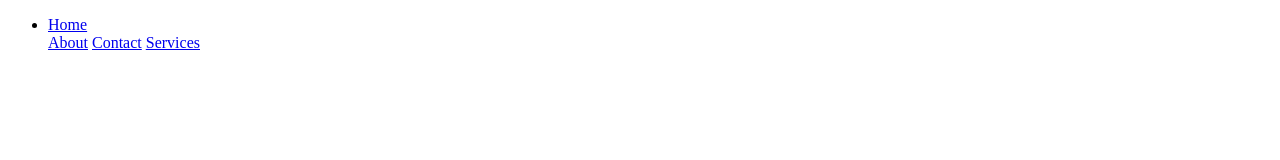
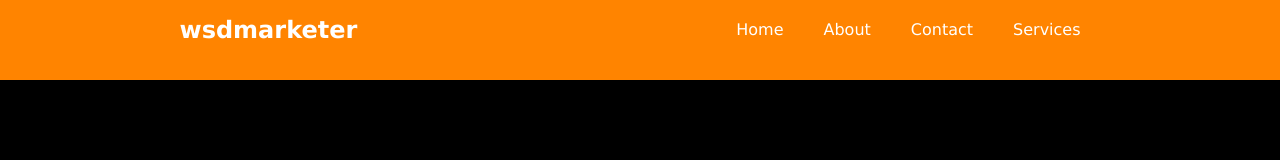
Before and after one commit to wsdmarketer/wsdmarketer.github.io, a website: page index.html in a window 1280 px wide. Drawn offline with Linux system fonts and the light colour scheme.

Commit message:
basic_Style_Added

```diff
--- a/index.html
+++ b/index.html
@@ -1,21 +1,31 @@
 <!DOCTYPE html>
 <html lang="en">
   <head>
-    <meta charset="UTF-8">
-    <meta http-equiv="X-UA-Compatible" content="IE=edge">
-    <meta name="viewport" content="width=device-width, initial-scale=1.0">
+    <meta charset="UTF-8" />
+    <meta http-equiv="X-UA-Compatible" content="IE=edge" />
+    <meta name="viewport" content="width=device-width, initial-scale=1.0" />
     <title>wsdmarketer - Full Stack Digital Marketing Expert</title>
+    <link rel="stylesheet" href="style.css">
   </head>
   <body>
     <div class="header">
       <nav class="nav">
+        <div class="logo">
+           <a href="https://wsdmarketer.me"> <h1>wsdmarketer</h1></a>
+        </div>
         <ul class="nav_ul">
-                <li class="nav_li">
-                    <a href="https://wsdmarketer.me">Home</a></li>
+          <li class="nav_li" id="li1">
+            <a href="https://wsdmarketer.me">Home</a>
+          </li>
+          <li class="nav_li" id="li2">
             <a href="https://wsdmarketer.me">About</a>
+          </li>
+          <li class="nav_li" id="li3">
             <a href="https://wsdmarketer.me">Contact</a>
+          </li>
+          <li class="nav_li" id="li4">
             <a href="https://wsdmarketer.me">Services</a>
-
+          </li>
         </ul>
       </nav>
     </div>
--- /dev/null
+++ b/style.css
@@ -0,0 +1,67 @@
+* {
+  margin: 0;
+  padding: 0;
+  box-sizing: border-box;
+}
+
+body {
+  background: black;
+}
+
+.header {
+  height: 80px;
+  color: white;
+  background: rgb(255, 132, 0);
+  box-shadow: 0 4px 3px rgba(0, 0, 0, 0.07) drop-shadow(0 2px 2px rgba(0, 0, 0, 0.06));
+}
+.header .nav {
+  display: flex;
+  justify-content: space-around;
+  align-items: center;
+}
+.header .nav .logo a {
+  color: white;
+  font-family: "verdana";
+  text-decoration: none;
+  cursor: pointer;
+}
+.header .nav .logo h1 {
+  font-family: "verdana";
+}
+.header nav .nav_ul {
+  display: flex;
+}
+.header nav .nav_ul .nav_li {
+  margin: 20px;
+  list-style: none;
+}
+.header nav .nav_ul .nav_li a {
+  text-decoration: none;
+  color: white;
+  font-family: "verdana";
+  cursor: pointer;
+  transform: translateY(30);
+}
+.header nav .nav_ul .nav_li a:hover {
+  background-color: orange;
+  padding: 5px 5px;
+  transition: all 0.4s;
+  border-radius: 2px;
+}
+
+@media (max-width: 580px) {
+  .header {
+    height: 120px;
+  }
+  .nav {
+    display: flex;
+    justify-content: space-around;
+    align-items: center;
+    flex-direction: column;
+  }
+  .nav .logo {
+    margin-top: 20px;
+  }
+}
+
+/*# sourceMappingURL=style.css.map */
```
Also changed, not shown: package.json (added, +34 -0 lines), 1 other file. Lines whose indentation alone changed are shown as unchanged.
